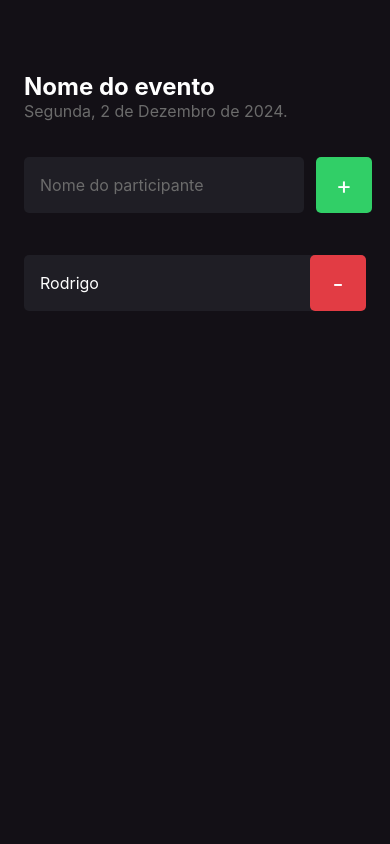
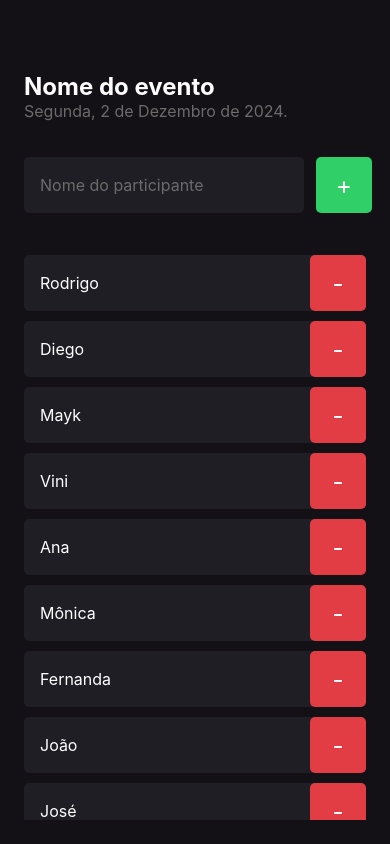
Before and after one commit to lubnniamorais/ignite-2022-react-native-im-here, a React Native app: screen / in a window 390 px wide. Built offline with nearby package versions, Linux system fonts and the light colour scheme.

Commit message:
feat: Add ScrollView component

```diff
--- a/src/screens/Home/index.tsx
+++ b/src/screens/Home/index.tsx
@@ -1,9 +1,29 @@
-import { Text, TextInput, TouchableOpacity, View } from 'react-native';
+import {
+  ScrollView,
+  Text,
+  TextInput,
+  TouchableOpacity,
+  View,
+} from 'react-native';
 
 import { Participant } from '../../components/Participant';
 import { styles } from './styles';
 
 export function Home() {
+  const participants = [
+    'Rodrigo',
+    'Diego',
+    'Mayk',
+    'Vini',
+    'Ana',
+    'Mônica',
+    'Fernanda',
+    'João',
+    'José',
+    'Marcos',
+    'Laura',
+  ];
+
   function handleParticipantAdd() {
     console.log('Você clicou no botão de Adicionar!');
   }
@@ -31,10 +51,15 @@ export function Home() {
         </TouchableOpacity>
       </View>
 
-      <Participant
-        name="Rodrigo"
-        onRemove={() => handleParticipantRemove('Rodrigo')}
-      />
+      <ScrollView showsVerticalScrollIndicator={false}>
+        {participants.map((participant) => (
+          <Participant
+            key={participant}
+            name={participant}
+            onRemove={() => handleParticipantRemove('Rodrigo')}
+          />
+        ))}
+      </ScrollView>
     </View>
   );
 }
```
